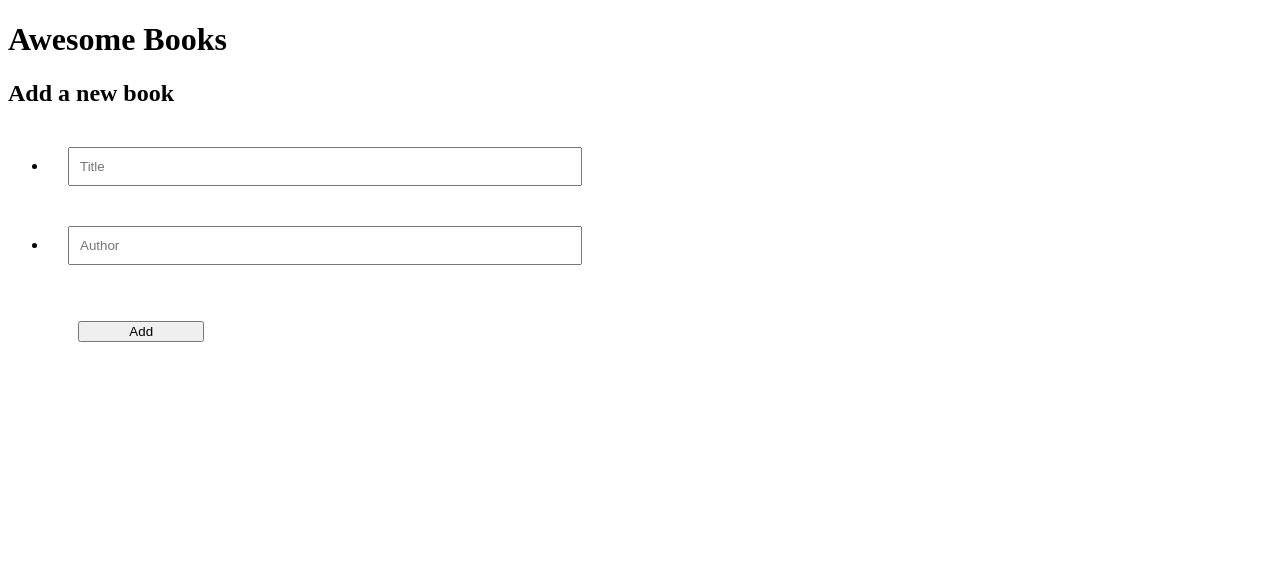
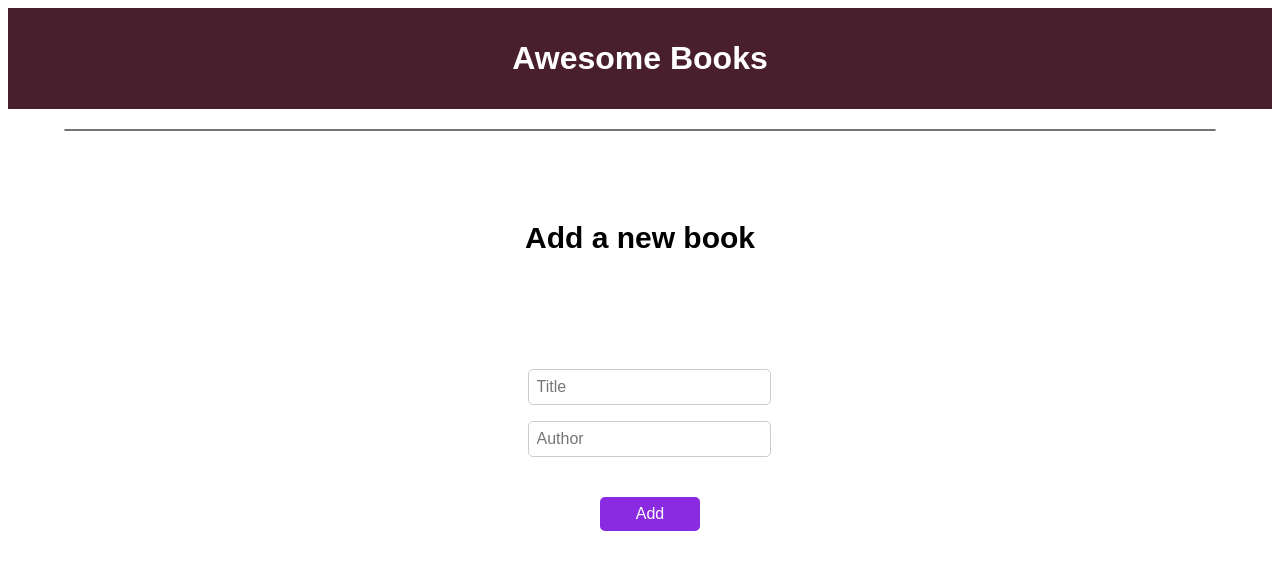
Before and after one commit to Ashnaali3255/Awesome-Books-M2-W1-, a website: page index.html in a window 1280 px wide. Drawn offline with Linux system fonts and the light colour scheme.

Commit message:
Update styles.css

```diff
--- a/style.css
+++ b/style.css
@@ -1,30 +1,120 @@
-#book-collection {
-  margin: 20px;
+body {
+  font-family: Arial, sans-serif;
 }
 
-#book-collection .book {
-  border-bottom: 1px solid black;
+h1 {
+  margin: 0;
+  padding: 1em;
+  text-align: center;
+  background-color: #491f2d;
+  color: #fff;
+}
+
+.book-form {
   display: flex;
   flex-direction: column;
+  align-items: center;
+  gap: 1em;
+  margin-bottom: 20px;
 }
 
-button {
-  width: 10%;
-  margin: 20px;
-  margin-left: 70px;
+.book-form label {
+  margin-right: 10px;
 }
 
-#book-collection .book button {
-  cursor: pointer;
-  width: fit-content;
+#add-button {
+  margin-left: 20px;
 }
 
-.book-details {
-  justify-content: space-between;
+#book-list {
+  width: 90vw;
+  margin: auto;
+  margin-top: 20px;
 }
 
-input {
-  margin: 20px;
-  width: 40%;
-  padding: 10px;
+#books {
+  list-style: none;
+  padding: 0;
+  margin: 0;
+  border: 1px solid rgb(117, 114, 114);
+  border-radius: 5px;
 }
+
+.book-item {
+  display: flex;
+  justify-content: space-between;
+  align-items: center;
+  border-bottom: 1px solid rgb(66, 65, 65);
+}
+
+.book-item h3 {
+  margin: 0;
+}
+
+.book-item button {
+  cursor: pointer;
+  padding: 0.5em;
+  background-color: #ff4081;
+  color: #fff;
+  border: none;
+  border-radius: 5px;
+  font-size: 1em;
+  margin-top: 1em;
+}
+
+.add-book {
+  display: flex;
+  align-items: center;
+  justify-content: center;
+  margin: 2em auto;
+  font-size: 30px;
+  max-width: 500px;
+  padding: 1em;
+}
+
+.list {
+  max-width: 500px;
+  padding: 1em;
+  display: flex;
+  flex-direction: column;
+  column-gap: 1em;
+}
+
+input[type="text"] {
+  padding: 0.5em;
+  border: 1px solid #ccc;
+  border-radius: 5px;
+  font-size: 1em;
+  width: 100%;
+}
+
+button[type="submit"] {
+  padding: 0.5em;
+  background-color: blueviolet;
+  color: #fff;
+  border: none;
+  border-radius: 5px;
+  font-size: 1em;
+  cursor: pointer;
+  width: 100px;
+}
+
+ul {
+  margin: 0;
+  padding: 0;
+  list-style: none;
+}
+
+li {
+  padding: 0.5em;
+  cursor: pointer;
+}
+
+li:hover {
+  background-color: #eee;
+}
+
+li.selected {
+  background-color: #ff4081;
+  color: #fff;
+}
```
